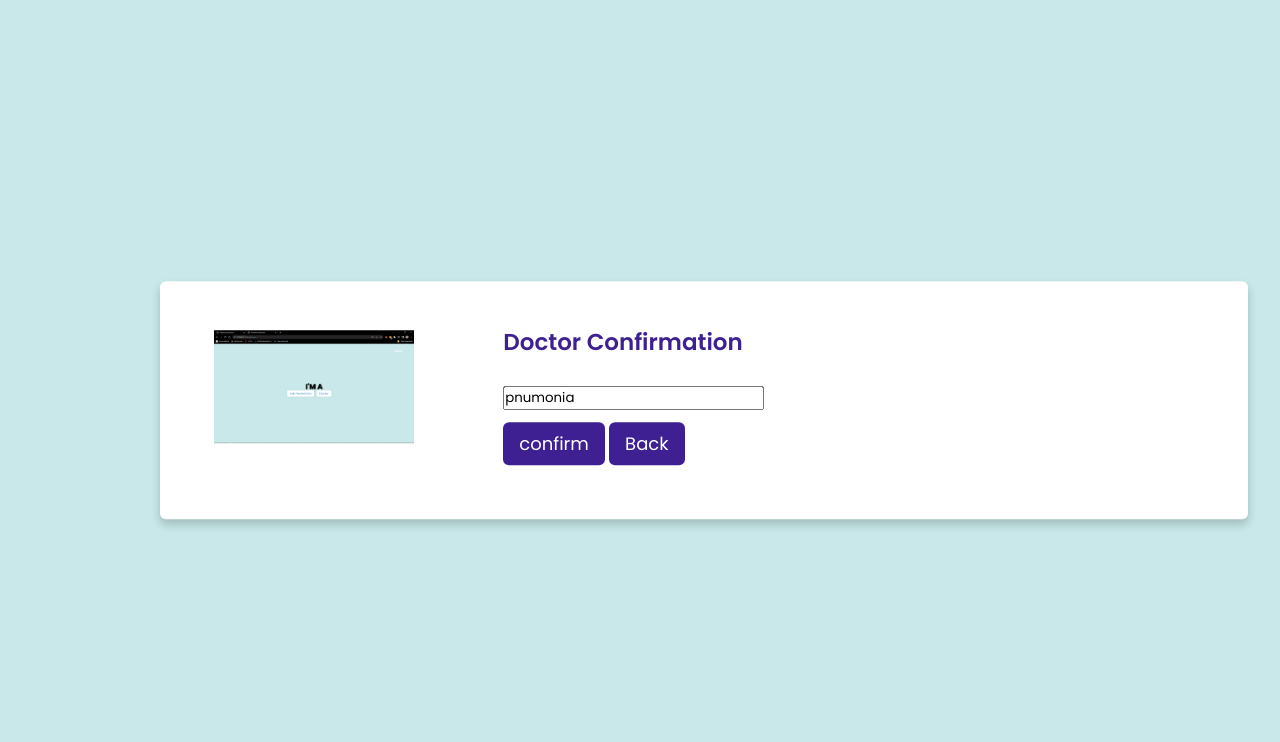
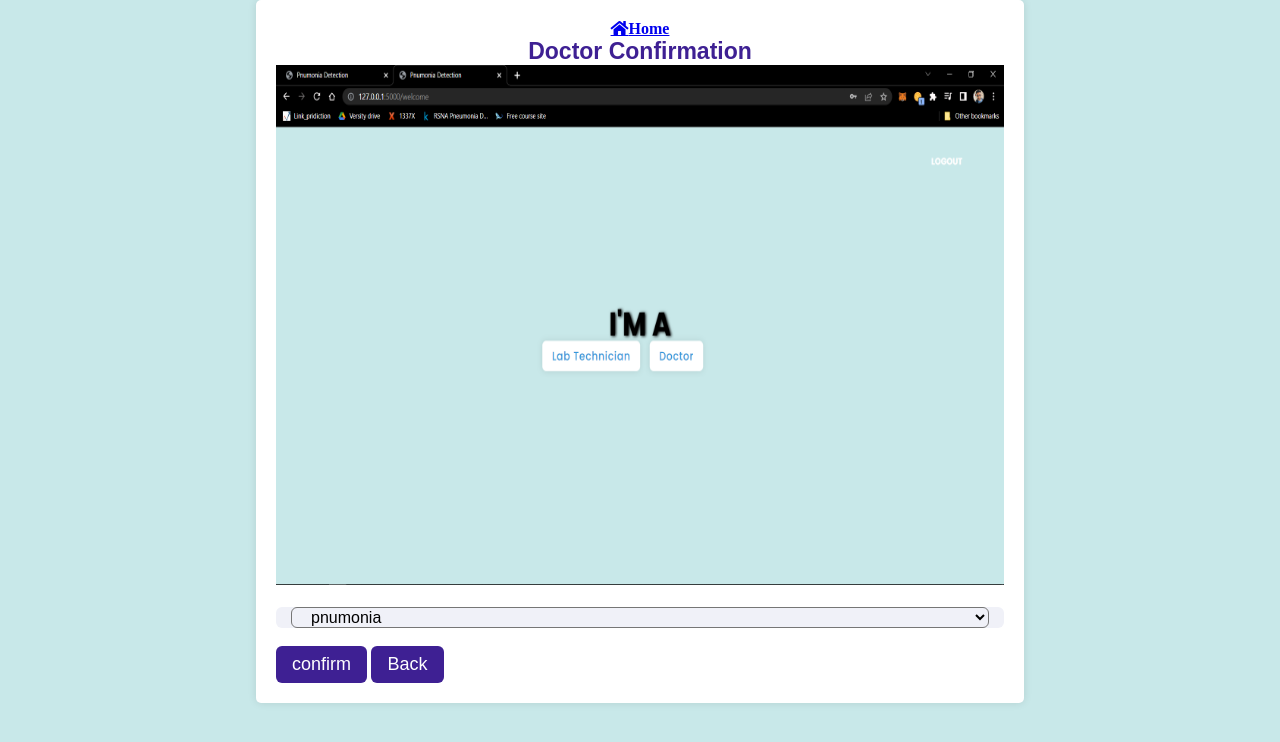
Before and after one commit to abidplabon/PneumoniaDetection, a Flask app: page /confirm/1 in a window 1280 px wide. Shown: the top 742 px of the page. Run offline with Flask 2, Linux system fonts and the light colour scheme.

Commit message:
HomeButtonAndConfidence

```diff
--- a/app.py
+++ b/app.py
@@ -293,9 +293,10 @@ def confirmPage(imageid):
         if data[i]["imageid"]==imageid:
             record = data[i]
             full_filename = record['ID']
-            print(full_filename)
+            imageFetch=full_filename + ".jpg"
+            print(imageFetch)
     jsonFile.close()
-    return render_template('confirm.html',data= record,user=full_filename)
+    return render_template('confirm.html',data= record,user=imageFetch)
     #return render_template('confirm.html')
 
 @app.route('/DiagnosisConfirmed/<string:imageid>',methods=['POST'])
@@ -312,7 +313,7 @@ def diagnosisConfirmed(imageid):
         print(clinicname)
         imageid     = request.form.get('imageid')
         print(imageid)
-        type        = request.form.get('type')
+        diagnosis_selectbox        = request.form.get('diagnosis_selectbox')
         print(type)
         date        = request.form.get('date')
         print(date)
@@ -328,7 +329,7 @@ def diagnosisConfirmed(imageid):
                 print("data deleted")
                 break
 
-        entry={"ID":ID,"paitentname":paitentname,"gender":gender,"patientage":patientage,"clinicname":clinicname,"imageid":imageid,"type":type,"date":date,"doctorname":doctorname}
+        entry={"ID":ID,"paitentname":paitentname,"gender":gender,"patientage":patientage,"clinicname":clinicname,"imageid":imageid,"type":diagnosis_selectbox,"date":date,"doctorname":doctorname}
         data.append(entry)
         with open('pneumoniadatacollection.json', 'w') as f:
             f.write(json.dumps(data, indent=9, separators=(',', ': ')))
@@ -349,7 +350,10 @@ def complete():
             destination = os.path.join(app.config['UPLOAD_FOLDER'],filename)
             file.save(destination)
             label = getPrediction(filename)
-            flash(label)
+            print("^^^^^^^^^^^^^^^^^^^^^^^^^^^^^^^^^^^^^^^^^^^^^^^^^^^^^^^^^^^")
+            flash(label[1])
+            print("^^^^^^^^^^^^^^^^^^^^^^^^^^^^^^^^^^^^^^^^^^^^^^^^^^^^^^^^^^^")
+            flash(label[0])
             full_filename = os.path.join(app.config['UPLOAD_FOLDER'], filename)
             flash(full_filename)
             return render_template('detection.html')
--- a/static/css/update.css
+++ b/static/css/update.css
@@ -100,3 +100,18 @@ img {
     align-items: center;
     text-align: center;
 }
+.topic-text{
+    font-size: 23px;
+    font-weight: 600;
+    color: #3e2093;
+  }
+.input-box,
+.form-group{
+  height: 100%;
+  width: 100%;
+  font-size: 16px;
+  background: #F0F1F8;
+  border-radius: 6px;
+  padding: 0 15px;
+  resize: none;
+}
--- a/templates/confirm.html
+++ b/templates/confirm.html
@@ -5,32 +5,33 @@
     <title> Pnumonia Detection </title>
     <script src="https://ajax.googleapis.com/ajax/libs/jquery/1.12.0/jquery.min.js"></script>
     <link href="http://fonts.googleapis.com/css?family=Open+Sans:300,400,700" rel="stylesheet" type="text/css">
-    <link rel= "stylesheet" type= "text/css" href= "{{ url_for('static',filename='css/upload.css') }}">
+    <link rel= "stylesheet" type= "text/css" href= "{{ url_for('static',filename='css/update.css') }}">
     <link rel="stylesheet" href="https://cdnjs.cloudflare.com/ajax/libs/font-awesome/5.15.2/css/all.min.css"/>
     <meta name="google-site-verification" content="ruPP7Z-1iMcsvrbicR-wNJ79VHatSn1JepKnsDgSDlw" />
     <meta name="viewport" content="width=device-width, initial-scale=1.0">
    </head>
 <body>
   {%block body%}
-  <div>
-  <div class="container">
+  <div class="upload-box">
+    <main>
+    <a class="fa fa-home" href="/welcome">Home</a>
+    <section>
+    <div class="topic-text">Doctor Confirmation</div>
+    </main>
+  </section>
     <form id="upload-form" action="/DiagnosisConfirmed/{{data.imageid}}" method="POST">
-    <div class="content">
-      <div class="left-side">
-        <div class="address details">
-      <div>
+    <dl>
+      <p>
         <!--<input id="file-picker" type="file" value="G:/Project/New folder (2)/images/17020241703029.jpg"class="form-control"/>
         <label id="file-picker" for="file-picker">Choose X-Ray</label>
+        "{{url_for('static',filename='/images/'+user+'.jpg')}}"
         <img id="output" width="200" />-->
-        <img src="{{url_for('static',filename='/images/'+user+'.jpg')}}" width=200>
-      </div>
-      <br>
-
-        </div>
-      </div>
-      <div class="right-side">
-        <div class="topic-text">Doctor Confirmation</div>
-        <br>
+        <img src="{{ url_for('static',filename='images/'+user) }}" width=300>
+        &nbsp
+      &nbsp
+      &nbsp
+        </p>
+        </dl>
         <div class="form-group">
           <input type="hidden" name="ID" value="{{data.ID}}" class="form-control">
       </div>
@@ -50,22 +51,30 @@
           <input type="hidden" name="imageid" value="{{data.imageid}}" class="form-control">
       </div>
       <div class="form-group">
-          <input type="text" name="type" value="{{data.type}}" class="form-control">
+        <select id="dropdown" name="diagnosis_selectbox" class="input-box">
+          <option value="{{data.type}}" class="form-control">{{data.type}}</option>
+          <option value="pneumonia"class="form-control">Pnumonia</option>
+          <option value="normal"class="form-control">Normal</option>
+        </select>
+        {% for colour in colours %}
+          <option value= "{{colour}}" SELECTED>{{colours}}</option>"
+        {% endfor %}
       </div>
+      &nbsp
+        &nbsp
+        &nbsp
       <div class="form-group">
           <input type="hidden" name="date" value="{{data.date}}" class="form-control">
       </div>
       <div class="form-group">
           <input type="hidden" name="doctorname" value="{{data.doctorname}}" class="form-control">
       </div>
-        <div class="button">
-          <input type="submit" value="confirm">
-        </div>
-        <div class="button">
+      <p>
+
+          <input class="buttontion" type="submit" value="confirm">
           <input class="buttontion" type="button" value="Back" onclick="history.back()">
-        </div>
+      </p>
       </form>
-
     </div>
     </div>
   {%endblock%}
--- a/templates/search.html
+++ b/templates/search.html
@@ -13,6 +13,7 @@
 <body>
   {% block body %}
   <div class="container">
+    <a class="fa fa-home" href="/welcome">Home</a>
     <form action="{{url_for('search')}}" method="post">
     <div class="content">
       <div class="right-side">
```
Also changed, not shown: main.py (+6 -1 lines), pneumoniadatacollection.json (+57 -1 lines), templates/detection.html (+4 -3 lines), templates/home.html (+5 -5 lines), templates/upload.html (+3 -4 lines), report/aaab74b3-80d2-4e9d-94c4-8670686715e6.jpg (added), 1 other file.
